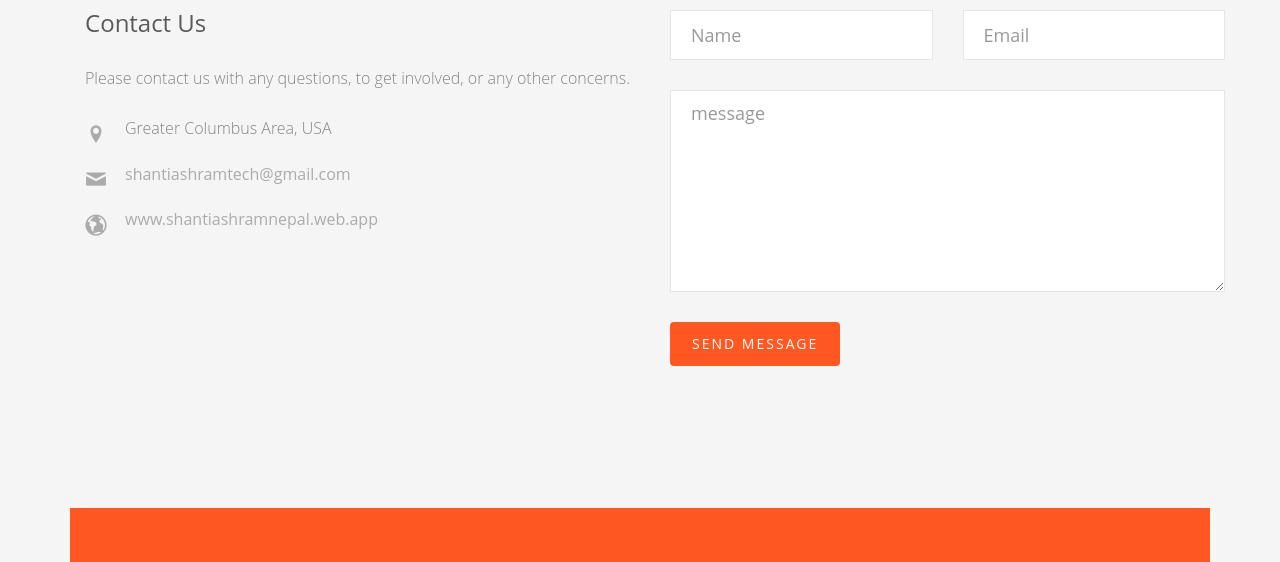
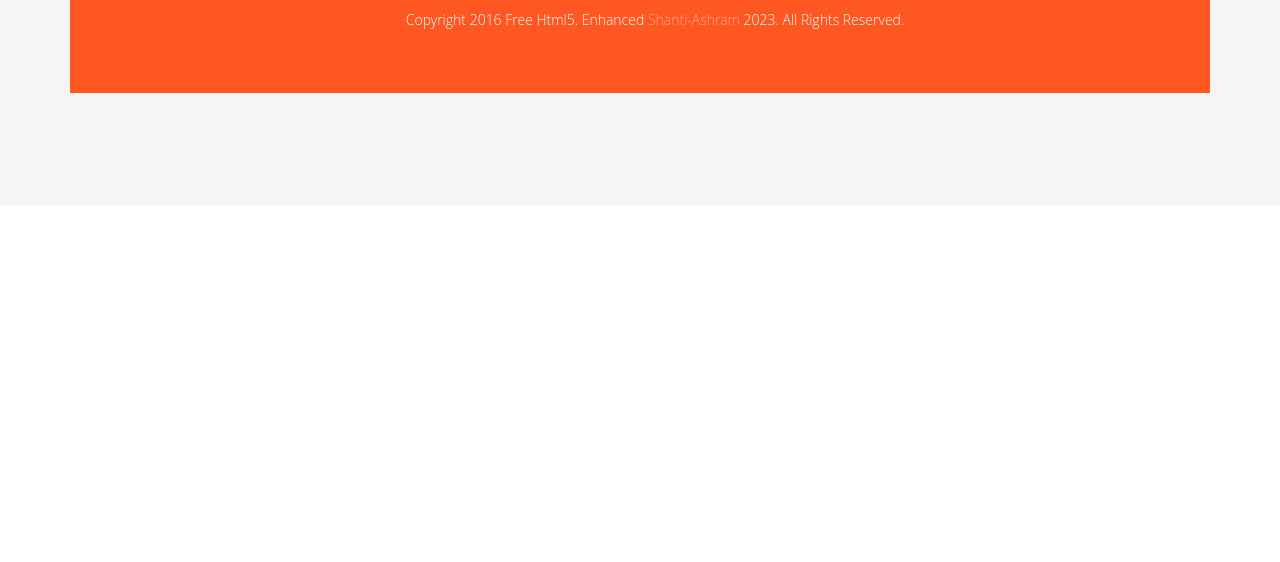
Before and after one commit to ShantiAshram/ShantiAshram, a website: page public/about.html in a window 1280 px wide. Shown: the part 2414-2976 px from the top of the page. After the commit the page ends 2619 px from the top, so only its background shows below. Drawn offline with Linux system fonts and the light colour scheme; files whose address does not match are found by name.

Commit message:
Commenting out contact us

```diff
--- a/public/about.html
+++ b/public/about.html
@@ -175,7 +175,7 @@
 							</div>
 						</div>
 					</div>
-					<div id="fh5co-contact" class="animate-box">
+					<!-- <div id="fh5co-contact" class="animate-box">
 						<div class="container">
 							<form name = "contact-us-form">
 								<div class="row">
@@ -184,7 +184,7 @@
 										<p>Please contact us with any questions, to get involved, or any other concerns.</p>
 										<ul class="contact-info">
 											<li><i class="icon-location-pin"></i>Greater Columbus Area, USA</li>
-											<!-- <li><i class="icon-phone2"></i></li> -->
+											<li><i class="icon-phone2"></i></li>
 											<li><i class="icon-mail"></i><a href="#">shantiashramtech@gmail.com</a></li>
 											<li><i class="icon-globe2"></i><a href="#">www.shantiashramnepal.web.app</a></li>
 										</ul>
@@ -216,7 +216,7 @@
 								</div>
 							</form>
 						</div>
-					</div>
+					</div> -->
 
 
 
```
